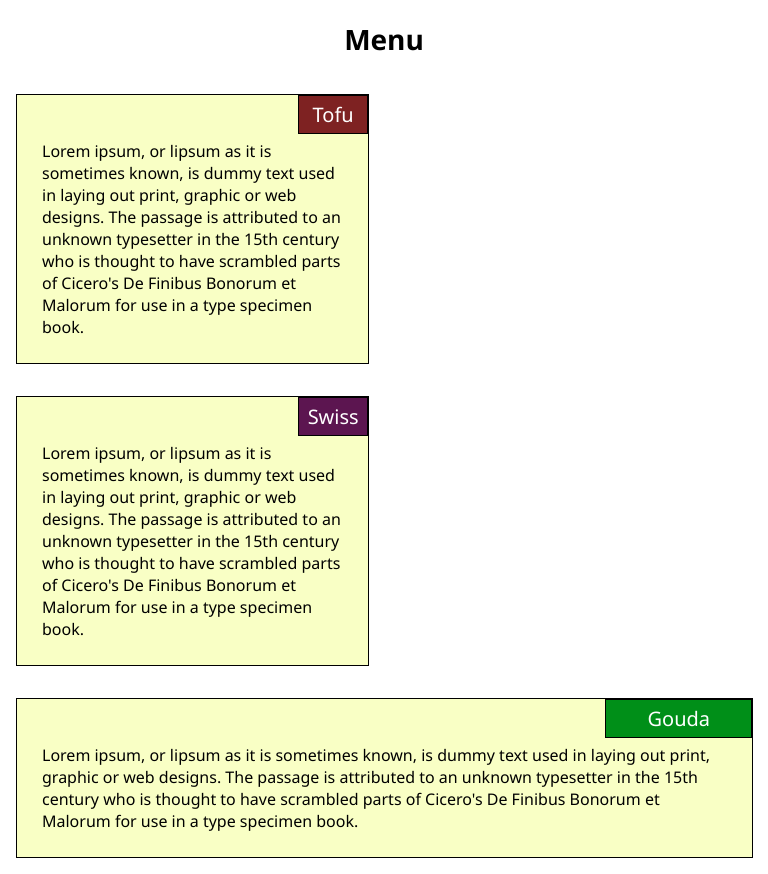
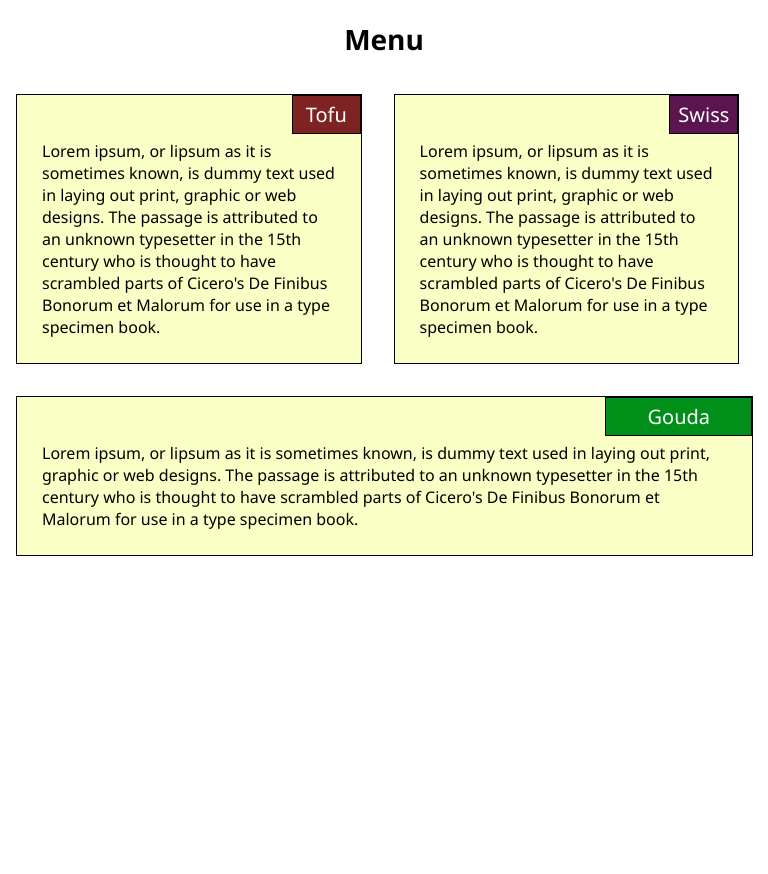
Before and after one commit to shatak/Web-Dev, a plain HTML site: page Module2/index.html in a window 768 px wide. After the commit the page ends 800 px from the top, so only its background shows below. Drawn offline with Linux system fonts and the light colour scheme.

Commit message:
mod2solution

```diff
--- a/Module2/css/mod2Style.css
+++ b/Module2/css/mod2Style.css
@@ -98,7 +98,7 @@ body{
   }
 
   .col-md-6 {
-    width: 46%;
+    width: 45%;
   }
     .col-md-12 {
     width: 96%;
```
